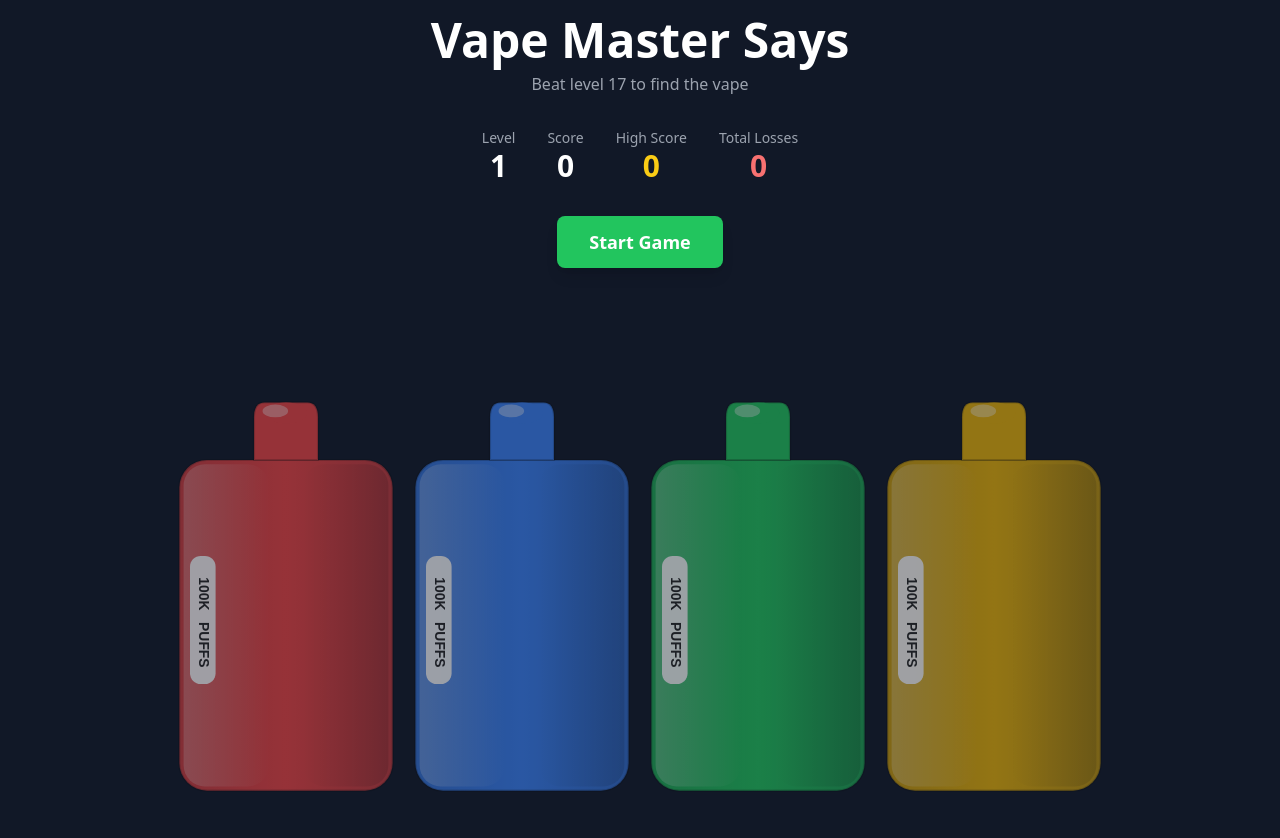
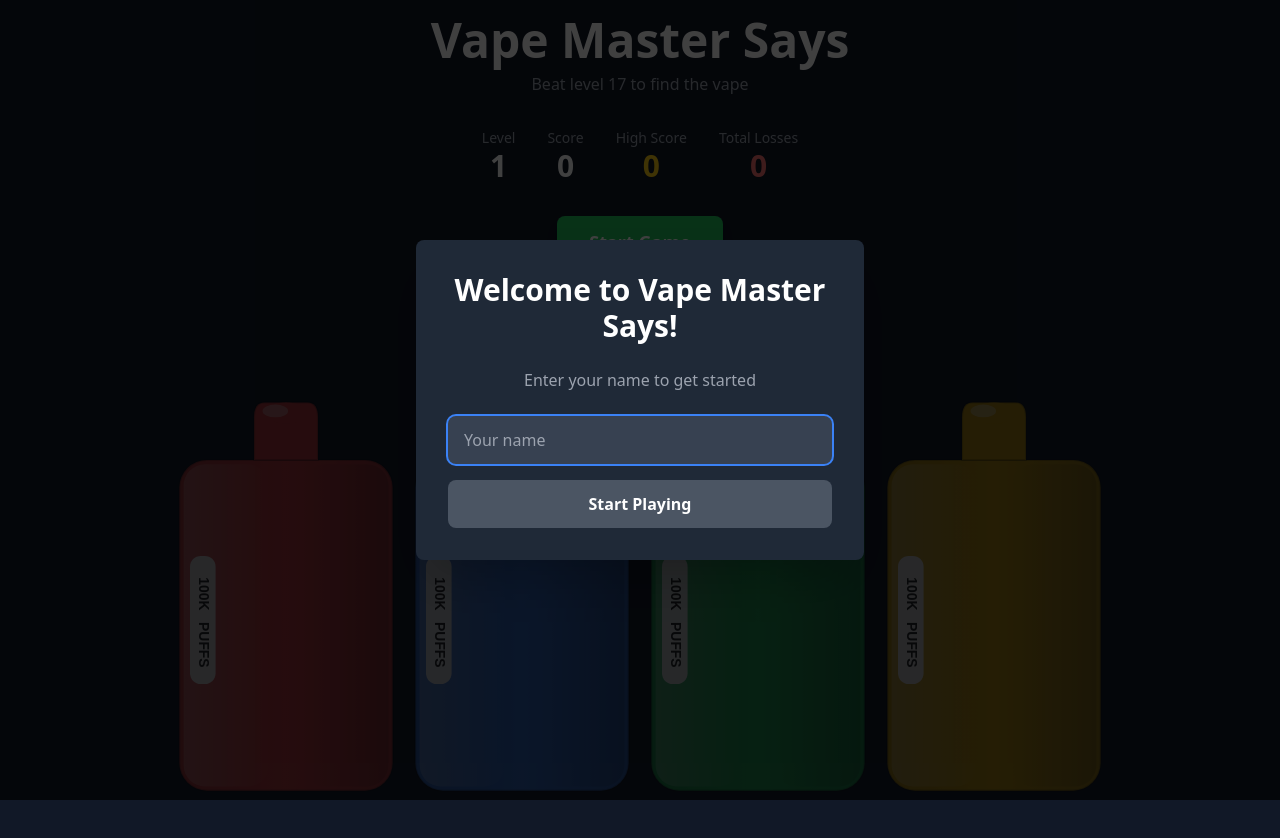
Before and after one commit to bobbleheadhobo/Vape-Master-Says, a React (Vite) app: page / in a window 1280 px wide. Shown: the top 838 px of the page. Built offline with nearby package versions, Linux system fonts and the light colour scheme.

Commit message:
added prompt to get users names

```diff
--- a/src/App.jsx
+++ b/src/App.jsx
@@ -106,17 +106,29 @@ const playFailSound = () => {
 };
 
 // Webhook utility
-const sendWebhook = async (eventType, level, score, highScore, totalLosses, locationData) => {
+const sendWebhook = async (eventType, level, score, highScore, totalLosses) => {
   if (AlertMode === ALERT_MODE.DISABLED) return;
   if (AlertMode === ALERT_MODE.WIN_ONLY && eventType !== 'win') return;
-  if (AlertMode === ALERT_MODE.ALMOST_WIN && eventType === 'fail' && level < Math.max(GAME_CONFIG.winningLevel - 2, 1)) return;
+  if (AlertMode === ALERT_MODE.ALMOST_WIN) {
+    if (eventType === 'win') {
+      // Always notify on wins
+    } else if (eventType === 'fail' && level < Math.max(GAME_CONFIG.winningLevel - 2, 1)) {
+      // Only notify on fails that are close to winning (within 2 levels)
+      return;
+    }
+  }
 
   const webhookId = import.meta.env.VITE_MACRODROID_WEBHOOK_ID;
   if (!webhookId) return;
 
+  const vapeName = localStorage.getItem('vapePlayerName') || 'Unknown';
+  console.log('Sending webhook for', vapeName);
+
+  const locationData = await getUserLocation();
+
   const emoji = eventType === 'win' ? '🎉' : '❌';
-  const title = `${emoji} ${eventType === 'win' ? 'Level Won' : 'Game Over'}`;
-  const message = `Level: ${level}\nScore: ${score}\nHigh Score: ${highScore}\nTotal Losses: ${totalLosses}\nLocation: ${locationData.city}, ${locationData.country}`;
+  const title = `${emoji} Vape Master Says ${emoji}`;
+  const message = `${vapeName} ${eventType === 'win' ? 'beat the game' : 'lost the game'} ${emoji}\nLevel: ${level}\nScore: ${score}\nHigh Score: ${highScore}\nTotal Losses: ${totalLosses}\nLocation: ${locationData.city}, ${locationData.country}`;
   const extra = `IP: ${locationData.ip}`
   const filename = `vape_master.txt`
 
@@ -226,12 +238,12 @@ const VapeCertificate = ({ onClose }) => {
 
 const GameWin = ({ level, score, onRestart, onClose }) => {
   const [showCertificate, setShowCertificate] = useState(false);
-  const highScore = parseInt(localStorage.getItem('simonHighScore') || '0');
+  const highScore = parseInt(localStorage.getItem('vapeHighScore') || '0');
   const isNewHighScore = score > highScore;
 
   useEffect(() => {
     if (isNewHighScore) {
-      localStorage.setItem('simonHighScore', score.toString());
+      localStorage.setItem('vapeHighScore', score.toString());
     }
   }, [isNewHighScore, score]);
 
@@ -276,13 +288,13 @@ const GameWin = ({ level, score, onRestart, onClose }) => {
 };
 
 const GameOver = ({ level, score, onRestart }) => {
-  const highScore = parseInt(localStorage.getItem('simonHighScore') || '0');
-  const totalLosses = parseInt(localStorage.getItem('simonTotalLosses') || '0');
+  const highScore = parseInt(localStorage.getItem('vapeHighScore') || '0');
+  const totalLosses = parseInt(localStorage.getItem('vapeTotalLosses') || '0');
   const isNewHighScore = score > highScore;
 
   useEffect(() => {
     if (isNewHighScore) {
-      localStorage.setItem('simonHighScore', score.toString());
+      localStorage.setItem('vapeHighScore', score.toString());
     }
   }, [isNewHighScore, score]);
 
@@ -326,6 +338,44 @@ const GameOver = ({ level, score, onRestart }) => {
   );
 };
 
+const NameEntry = ({ onSubmit }) => {
+  const [name, setName] = useState('');
+
+  const handleSubmit = (e) => {
+    e.preventDefault();
+    if (name.trim()) {
+      onSubmit(name.trim());
+    }
+  };
+
+  return (
+    <div className="fixed inset-0 bg-black bg-opacity-75 flex items-center justify-center z-50 animate-fade-in">
+      <div className="bg-gray-800 p-8 rounded-lg shadow-2xl max-w-md w-full mx-4">
+        <h2 className="text-3xl font-bold text-white mb-6 text-center">Welcome to Vape Master Says!</h2>
+        <p className="text-gray-400 text-center mb-6">Enter your name to get started</p>
+        <form onSubmit={handleSubmit} className="space-y-4">
+          <input
+            type="text"
+            value={name}
+            onChange={(e) => setName(e.target.value)}
+            placeholder="Your name"
+            className="w-full bg-gray-700 text-white px-4 py-3 rounded-lg focus:outline-none focus:ring-2 focus:ring-blue-500"
+            autoFocus
+            maxLength={20}
+          />
+          <button
+            type="submit"
+            disabled={!name.trim()}
+            className="w-full bg-blue-500 hover:bg-blue-600 disabled:bg-gray-600 disabled:cursor-not-allowed text-white font-bold py-3 px-6 rounded-lg transition-colors"
+          >
+            Start Playing
+          </button>
+        </form>
+      </div>
+    </div>
+  );
+};
+
 function App() {
   const [gameState, setGameState] = useState('idle');
   const [sequence, setSequence] = useState([]);
@@ -337,10 +387,27 @@ function App() {
   const [wrongButton, setWrongButton] = useState(null);
   const [correctButton, setCorrectButton] = useState(null);
   const [soundEnabled, setSoundEnabled] = useState(true);
+  const [showNameEntry, setShowNameEntry] = useState(false);
+  const [userName, setUserName] = useState('');
 
   const timerRef = useRef(null);
   const maxTimerRef = useRef(5);
   const gameStartedRef = useRef(false);
+
+  useEffect(() => {
+    const storedName = localStorage.getItem('vapePlayerName');
+    if (storedName) {
+      setUserName(storedName);
+    } else {
+      setShowNameEntry(true);
+    }
+  }, []);
+
+  const handleNameSubmit = (name) => {
+    localStorage.setItem('vapePlayerName', name);
+    setUserName(name);
+    setShowNameEntry(false);
+  };
 
   const resetTimer = useCallback(() => {
     const duration = calculateTimerDuration(level);
@@ -386,11 +453,10 @@ function App() {
       playFailSound();
       setTimeout(async () => {
         setGameState('game-over');
-        const location = await getUserLocation();
-        const currentHighScore = parseInt(localStorage.getItem('simonHighScore') || '0');
-        const totalLosses = parseInt(localStorage.getItem('simonTotalLosses') || '0') + 1;
-        localStorage.setItem('simonTotalLosses', totalLosses.toString());
-        sendWebhook('fail', level, score, currentHighScore, totalLosses, location);
+        const currentHighScore = parseInt(localStorage.getItem('vapeHighScore') || '0');
+        const totalLosses = parseInt(localStorage.getItem('vapeTotalLosses') || '0') + 1;
+        localStorage.setItem('vapeTotalLosses', totalLosses.toString());
+        sendWebhook('fail', level, score, currentHighScore, totalLosses);
       }, 500);
       return;
     }
@@ -407,10 +473,10 @@ function App() {
       if (GAME_CONFIG.winningLevel && level >= GAME_CONFIG.winningLevel) {
         setTimeout(async () => {
           setGameState('game-win');
-          const location = await getUserLocation();
-          const currentHighScore = parseInt(localStorage.getItem('simonHighScore') || '0');
+          const currentHighScore = parseInt(localStorage.getItem('vapeHighScore') || '0');
           const finalScore = score + sequence.length * 10;
-          sendWebhook('win', level, finalScore, currentHighScore, location);
+          const totalLosses = parseInt(localStorage.getItem('vapeTotalLosses') || '0')
+          sendWebhook('win', level, finalScore, currentHighScore, totalLosses);
         }, 500);
       } else {
         setTimeout(() => {
@@ -474,13 +540,11 @@ function App() {
           if (newTime <= 0) {
             clearInterval(timerRef.current);
             playFailSound();
-            getUserLocation().then(location => {
-              const currentHighScore = parseInt(localStorage.getItem('simonHighScore') || '0');
-              const totalLosses = parseInt(localStorage.getItem('simonTotalLosses') || '0') + 1;
-              localStorage.setItem('simonTotalLosses', totalLosses.toString());
-              sendWebhook('fail', level, score, currentHighScore, totalLosses, location);
+              const currentHighScore = parseInt(localStorage.getItem('vapeHighScore') || '0');
+              const totalLosses = parseInt(localStorage.getItem('vapeTotalLosses') || '0') + 1;
+              localStorage.setItem('vapeTotalLosses', totalLosses.toString());
+              sendWebhook('fail', level, score, currentHighScore, totalLosses);
               setGameState('game-over');
-            });
             return 0;
           }
           return newTime;
@@ -499,8 +563,8 @@ function App() {
     };
   }, [gameState, soundEnabled]);
 
-  const highScore = parseInt(localStorage.getItem('simonHighScore') || '0');
-  const totalLosses = parseInt(localStorage.getItem('simonTotalLosses') || '0');
+  const highScore = parseInt(localStorage.getItem('vapeHighScore') || '0');
+  const totalLosses = parseInt(localStorage.getItem('vapeTotalLosses') || '0');
 
   return (
     <div className="min-h-screen bg-gray-900 flex items-center justify-center p-4">
@@ -632,6 +696,10 @@ function App() {
           onClose={() => setGameState('idle')}
         />
       )}
+
+      {showNameEntry && (
+        <NameEntry onSubmit={handleNameSubmit} />
+      )}
     </div>
   );
 }
```
